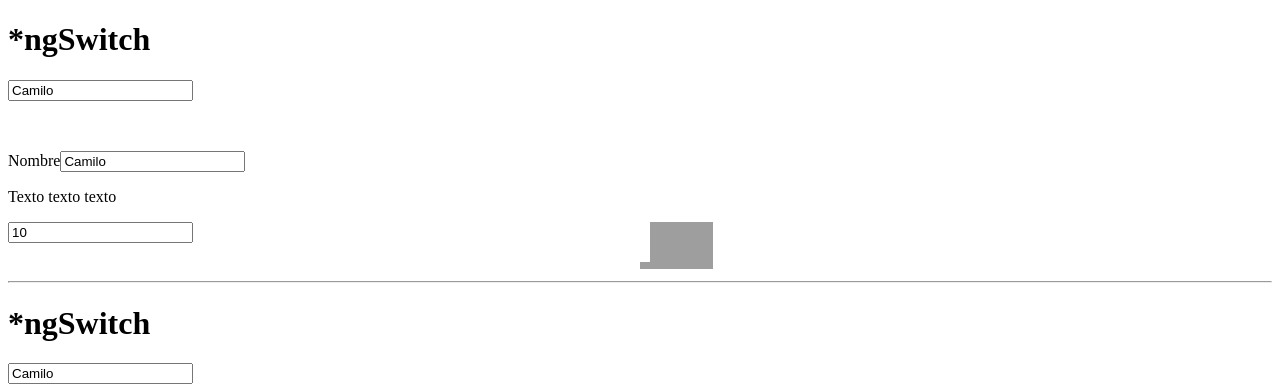
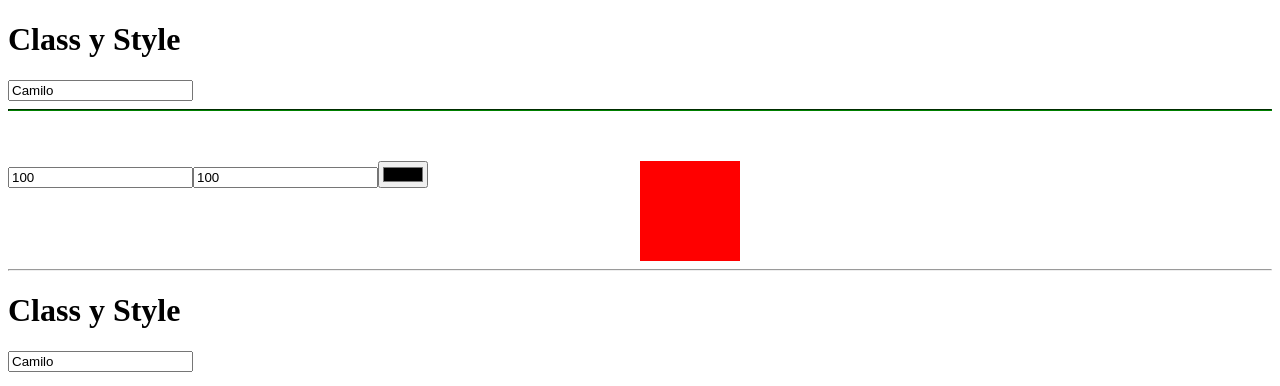
Before and after one commit to bolivar014/fundamentos-angular, an Angular app: page / in a window 1280 px wide. Shown: the top 386 px of the page. Built offline with nearby package versions, Linux system fonts and the light colour scheme; grey boxes are pictures that could not be loaded.

Commit message:
ngClass y ngStyle en angular

```diff
--- a/src/app/app.component.html
+++ b/src/app/app.component.html
@@ -1,4 +1,29 @@
-<h1>*ngSwitch</h1>
+<h1>Class y Style</h1>
+<input type="text" required #nameInput4="ngModel" [(ngModel)]="person.name">
+<hr class="line-error" [ngClass]="{
+  'valid': nameInput4.valid,
+  'invalid': nameInput4.invalid
+}">
+<p class="message-error" [class.invalid]="nameInput4.invalid">El campo es requerido...</p>
+<div class="styles">
+  <div>
+    <input type="number" [(ngModel)]="box.width">
+    <input type="number" [(ngModel)]="box.height">
+    <input type="color" [(ngModel)]="box.background">
+  </div>
+  <div>
+    <div [ngStyle]="{
+      'width.px': box.width,
+      'height.px': box.height,
+      'background-color': box.background,
+      'display': 'block'
+    }"></div>
+  </div>
+</div>
+
+<hr/>
+
+<h1>Class y Style</h1>
 <input type="text" required #nameInput2="ngModel" [(ngModel)]="person.name">
 <p class="message-error" [class.invalid]="nameInput2.invalid">El campo es requerido...</p>
 <label for="">Nombre</label>
--- a/src/app/app.component.scss
+++ b/src/app/app.component.scss
@@ -29,6 +29,17 @@
   }
 }
 
+.line-error {
+  height: 0;
+  border-bottom: 1px solid;
+  &.invalid {
+    border-color: red;
+  }
+  &.valid {
+    border-color: green;
+  }
+}
+
 .styles {
   display: grid;
   grid-template-columns: repeat(2, 1fr);
--- a/src/app/app.component.ts
+++ b/src/app/app.component.ts
@@ -28,6 +28,12 @@
   ];
 
   newName = "";
+
+  box = {
+    width: 100,
+    height: 100,
+    background: 'red'
+  };
 
   products: Product[] = [
     {
```
